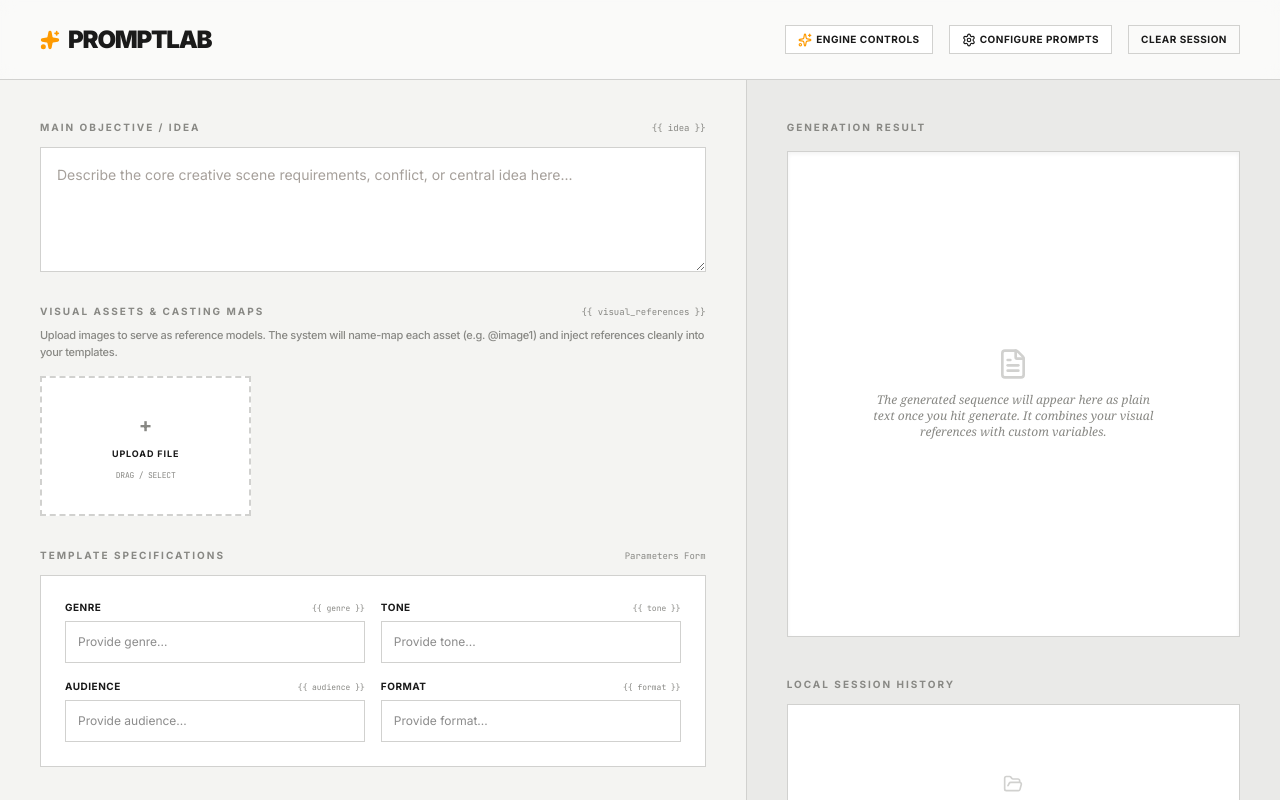
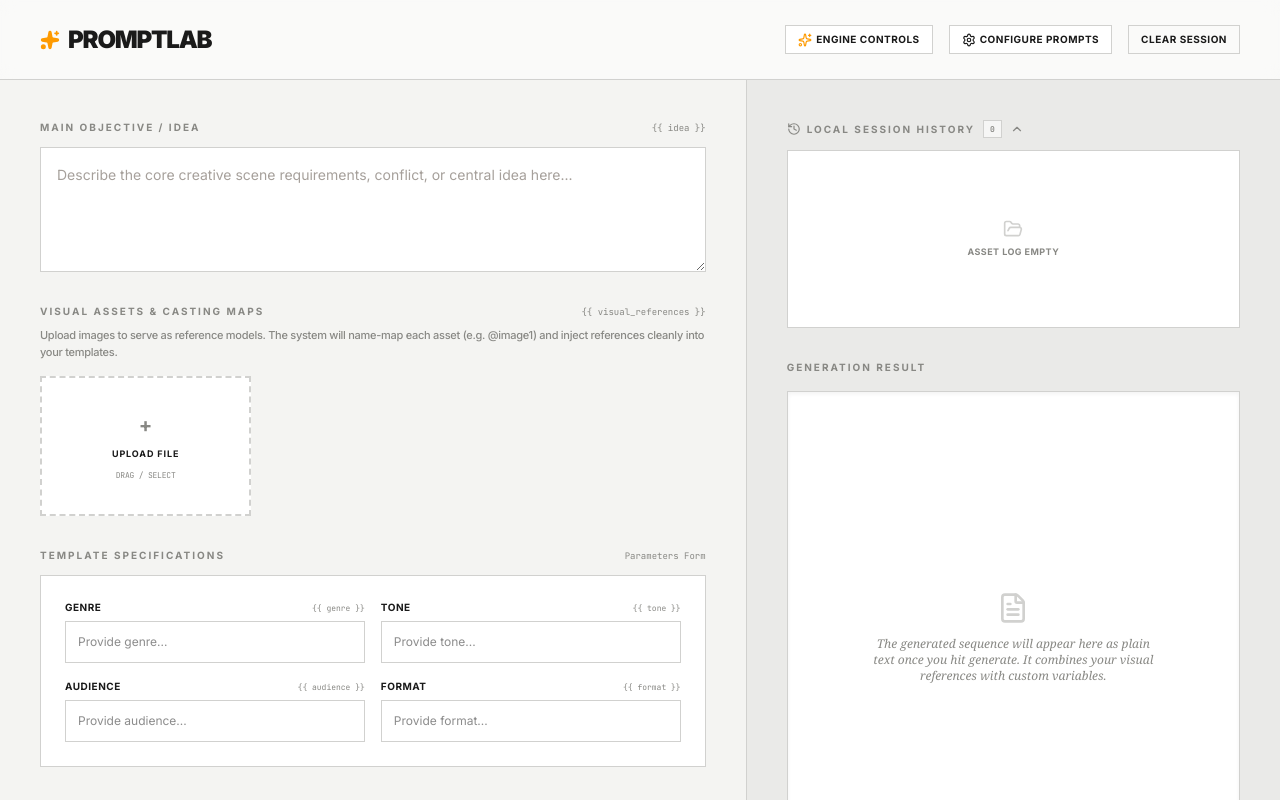
Before and after one commit to taruma/PromptLab, a Next.js app: page / in a window 1280 px wide. Shown: the top 800 px of the page. Built offline with nearby package versions, Linux system fonts and the light colour scheme.

Commit message:
feat: add collapsible local session history panel
Introduce a toggleable history section in the output column that persists
its open/close state to localStorage. The panel displays a count badge,
clear-all control, and an empty-state message, improving workspace
organization and session management.

```diff
--- a/app/page.tsx
+++ b/app/page.tsx
@@ -61,6 +61,21 @@ export default function PromptGeneratorPage() {
   const [showCompiled, setShowCompiled] = useState<boolean>(false);
   const [dragActive, setDragActive] = useState<boolean>(false);
   const [isClearConfirmOpen, setIsClearConfirmOpen] = useState<boolean>(false);
+  const [isHistoryOpen, setIsHistoryOpen] = useState<boolean>(() => {
+    if (typeof window !== "undefined") {
+      const saved = localStorage.getItem("prompt_generator_history_open");
+      return saved !== null ? saved === "true" : true;
+    }
+    return true;
+  });
+
+  const toggleHistory = () => {
+    setIsHistoryOpen(prev => {
+      const newVal = !prev;
+      localStorage.setItem("prompt_generator_history_open", String(newVal));
+      return newVal;
+    });
+  };
 
   // Prompt Config Modal state
   const [isPromptConfigOpen, setIsPromptConfigOpen] = useState<boolean>(false);
@@ -915,7 +930,92 @@ export default function PromptGeneratorPage() {
         </div>
 
         {/* Right Pane: Outputs & History (5 cols of grid) */}
-        <div className="lg:col-span-5 p-6 md:p-10 flex flex-col gap-10 bg-[#EAEAE8]" id="output-history-column">
+        <div className="lg:col-span-5 p-6 md:p-10 flex flex-col gap-8 bg-[#EAEAE8]" id="output-history-column">
+
+          {/* Section: Local History */}
+          <section className={`flex flex-col ${isHistoryOpen ? "h-52 shrink-0" : "shrink-0"}`} id="history-panel">
+            <div
+              onClick={toggleHistory}
+              className="flex justify-between items-center mb-3 cursor-pointer select-none group"
+            >
+              <div className="flex items-center gap-2">
+                <h2 className="text-[10px] uppercase tracking-[0.20em] text-[#888884] font-bold flex items-center gap-1.5">
+                  <History className="w-3.5 h-3.5" />
+                  Local Session History
+                </h2>
+                <span className="text-[8px] font-mono text-[#888884] bg-white/60 border border-[#D1D1CF] px-1.5 py-0.5 font-bold">
+                  {history.length}
+                </span>
+                <span className="text-[#888884] group-hover:text-[#1A1A1A] transition-colors">
+                  {isHistoryOpen ? (
+                    <ChevronDown className="w-3.5 h-3.5 transform rotate-180 transition-transform" />
+                  ) : (
+                    <ChevronDown className="w-3.5 h-3.5 transition-transform" />
+                  )}
+                </span>
+              </div>
+              {history.length > 0 && isHistoryOpen && (
+                <button
+                  onClick={(e) => {
+                    e.stopPropagation();
+                    setHistory([]);
+                    localStorage.removeItem("prompt_generator_history");
+                  }}
+                  className="text-[9px] font-bold text-red-500 hover:text-red-700 tracking-wider font-mono uppercase cursor-pointer"
+                  id="clear-all-history"
+                >
+                  Clear All
+                </button>
+              )}
+            </div>
+
+            {isHistoryOpen && (
+              <div className="flex-1 bg-white border border-[#D1D1CF] overflow-y-auto custom-scrollbar" id="history-container">
+                {history.length === 0 ? (
+                  <div className="h-full flex flex-col items-center justify-center p-6 text-center text-[#888884]">
+                    <FolderOpen className="w-5 h-5 text-[#D1D1CF] mb-1.5" />
+                    <span className="text-[9px] uppercase tracking-wider font-bold">Asset Log Empty</span>
+                  </div>
+                ) : (
+                  <div className="flex flex-col divide-y divide-[#D1D1CF]" id="history-items-list">
+                    {history.map((item) => {
+                      const title = item.variables["idea"] || "Untitled Outline";
+                      const snippet = title.length > 50 ? title.slice(0, 50) + "..." : title;
+
+                      return (
+                        <div
+                          key={item.id}
+                          onClick={() => handleLoadHistoryItem(item)}
+                          className="p-3.5 hover:bg-[#F4F4F2] cursor-pointer transition-all flex items-start justify-between gap-3 group"
+                        >
+                          <div className="min-w-0 flex-1">
+                            <div className="flex items-center gap-2 mb-1">
+                              <span className="text-[9px] text-[#888884] font-mono">{item.timestamp}</span>
+                              {item.images && item.images.length > 0 && (
+                                <span className="text-[8px] bg-[#1A1A1A] text-white px-1 font-mono uppercase font-bold">
+                                  {item.images.length} IMG
+                                </span>
+                              )}
+                            </div>
+                            <h4 className="text-[11px] font-bold uppercase text-[#1A1A1A] truncate tracking-tight pr-2">
+                              {snippet}
+                            </h4>
+                          </div>
+                          <button
+                            onClick={(e) => handleDeleteHistoryItem(item.id, e)}
+                            className="text-[#888884] hover:text-red-500 opacity-0 group-hover:opacity-100 p-1 transition-all cursor-pointer shrink-0"
+                            title="Delete history slot"
+                          >
+                            <Trash2 className="w-3.5 h-3.5" />
+                          </button>
+                        </div>
+                      );
+                    })}
+                  </div>
+                )}
+              </div>
+            )}
+          </section>
 
           {/* Section: Generation Result */}
           <section className="flex-1 flex flex-col min-h-[420px]" id="output-panel">
@@ -1027,72 +1127,6 @@ export default function PromptGeneratorPage() {
                 )}
               </div>
             )}
-          </section>
-
-          {/* Section: Local History */}
-          <section className="h-52 flex flex-col" id="history-panel">
-            <div className="flex justify-between items-end mb-3">
-              <h2 className="text-[10px] uppercase tracking-[0.20em] text-[#888884] font-bold">
-                Local Session History
-              </h2>
-              {history.length > 0 && (
-                <button
-                  onClick={() => {
-                    setHistory([]);
-                    localStorage.removeItem("prompt_generator_history");
-                  }}
-                  className="text-[9px] font-bold text-red-500 hover:text-red-700 tracking-wider font-mono uppercase cursor-pointer"
-                  id="clear-all-history"
-                >
-                  Clear All
-                </button>
-              )}
-            </div>
-
-            <div className="flex-1 bg-white border border-[#D1D1CF] overflow-y-auto custom-scrollbar" id="history-container">
-              {history.length === 0 ? (
-                <div className="h-full flex flex-col items-center justify-center p-6 text-center text-[#888884]">
-                  <FolderOpen className="w-5 h-5 text-[#D1D1CF] mb-1.5" />
-                  <span className="text-[9px] uppercase tracking-wider font-bold">Asset Log Empty</span>
-                </div>
-              ) : (
-                <div className="flex flex-col divide-y divide-[#D1D1CF]" id="history-items-list">
-                  {history.map((item) => {
-                    const title = item.variables["idea"] || "Untitled Outline";
-                    const snippet = title.length > 50 ? title.slice(0, 50) + "..." : title;
-
-                    return (
-                      <div
-                        key={item.id}
-                        onClick={() => handleLoadHistoryItem(item)}
-                        className="p-3.5 hover:bg-[#F4F4F2] cursor-pointer transition-all flex items-start justify-between gap-3 group"
-                      >
-                        <div className="min-w-0 flex-1">
-                          <div className="flex items-center gap-2 mb-1">
-                            <span className="text-[9px] text-[#888884] font-mono">{item.timestamp}</span>
-                            {item.images && item.images.length > 0 && (
-                              <span className="text-[8px] bg-[#1A1A1A] text-white px-1 font-mono uppercase font-bold">
-                                {item.images.length} IMG
-                              </span>
-                            )}
-                          </div>
-                          <h4 className="text-[11px] font-bold uppercase text-[#1A1A1A] truncate tracking-tight pr-2">
-                            {snippet}
-                          </h4>
-                        </div>
-                        <button
-                          onClick={(e) => handleDeleteHistoryItem(item.id, e)}
-                          className="text-[#888884] hover:text-red-500 opacity-0 group-hover:opacity-100 p-1 transition-all cursor-pointer"
-                          title="Delete history slot"
-                        >
-                          <Trash2 className="w-3.5 h-3.5" />
-                        </button>
-                      </div>
-                    );
-                  })}
-                </div>
-              )}
-            </div>
           </section>
 
         </div>
```
